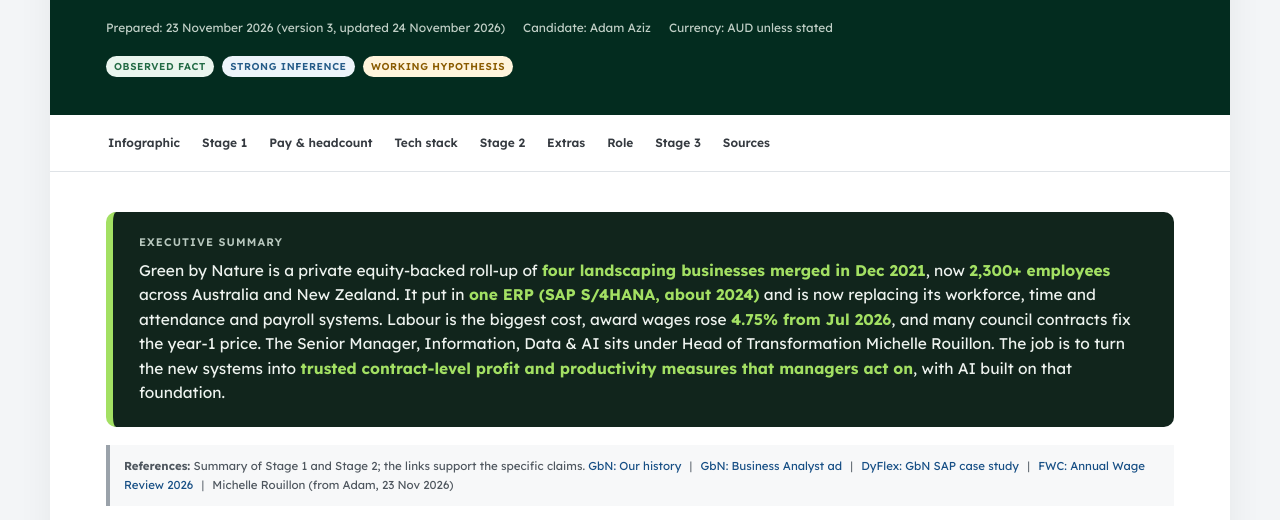
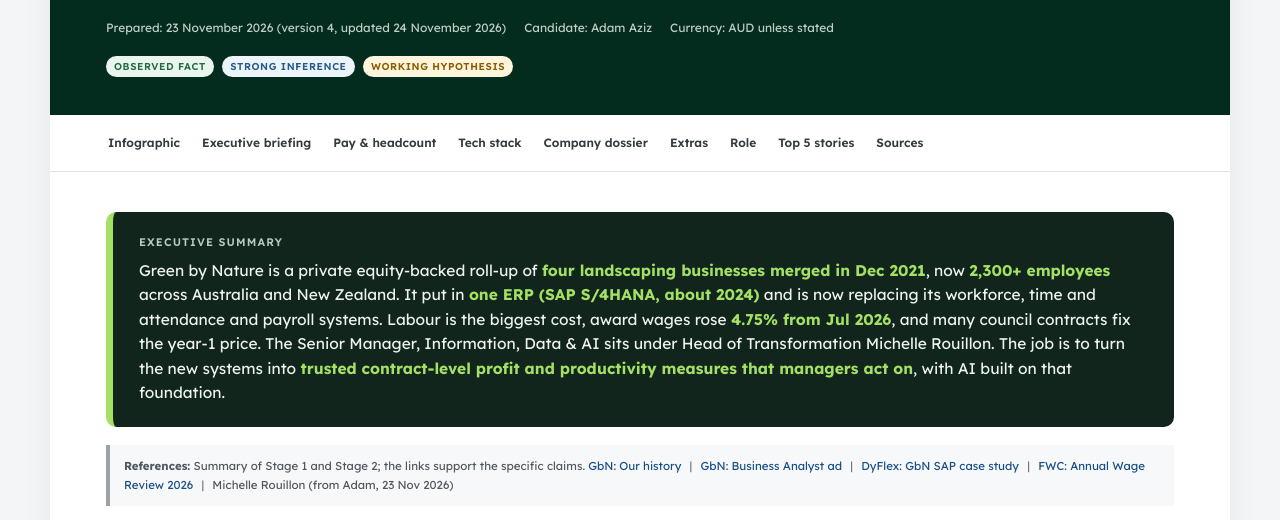
Before and after one commit to adamaziz1979/company-briefs, a plain HTML site: page briefs/green-by-nature.html in a window 1280 px wide. Shown: the part 280-800 px from the top of the page. Drawn offline with Linux system fonts and the light colour scheme.

Commit message:
Update Green by Nature brief (version 4)

```diff
--- a/briefs/green-by-nature.html
+++ b/briefs/green-by-nature.html
@@ -161,7 +161,7 @@ td,.v,.tag,.num{font-variant-numeric:tabular-nums}
   <h1><span>Green by Nature</span>: Company, Role and Recruitment Brief</h1>
   <div class="sub">Senior Manager, Information, Data &amp; AI (Mascot, Sydney; reports to the Head of Transformation; advertised by Boyd Recruitment as "Head of Data, Insights &amp; AI") | Executive infographic, Stage 1 executive briefing, compensation and headcount, tech stack, Stage 2 company dossier (sections 1 to 7, 10 and 11), role deconstruction and Stage 3 top five experiences to lead with.</div>
   <div class="meta">
-    <span>Prepared: 23 November 2026 (version 3, updated 24 November 2026)</span>
+    <span>Prepared: 23 November 2026 (version 4, updated 24 November 2026)</span>
     <span>Candidate: Adam Aziz</span>
     <span>Currency: AUD unless stated</span>
     <span><span class="badge fact">Observed Fact</span> <span class="badge infer">Strong Inference</span> <span class="badge hyp">Working Hypothesis</span></span>
@@ -170,13 +170,13 @@ td,.v,.tag,.num{font-variant-numeric:tabular-nums}
 
 <nav class="nav" aria-label="Report sections">
   <a href="#infographic">Infographic</a>
-  <a href="#stage1">Stage 1</a>
+  <a href="#stage1">Executive briefing</a>
   <a href="#pay">Pay &amp; headcount</a>
   <a href="#tech">Tech stack</a>
-  <a href="#stage2">Stage 2</a>
+  <a href="#stage2">Company dossier</a>
   <a href="#extras">Extras</a>
   <a href="#role">Role</a>
-  <a href="#stage3">Stage 3</a>
+  <a href="#stage3">Top 5 stories</a>
   <a href="#sources">Sources</a>
 </nav>
 
@@ -734,7 +734,7 @@ Power BI and SAP BusinessObjects reporting; no Fabric or Azure.<br><em>Framing:<
 
 <footer class="footer">
 <p><strong>Evidence labels.</strong> <span class="badge fact">Observed Fact</span> directly supported by a cited source. <span class="badge infer">Strong Inference</span> multiple facts point to it. <span class="badge hyp">Working Hypothesis</span> plausible, needs validation. <span class="badge limit">Caution</span> a limit or conflict to note.</p>
-<p>Figures and pay in AUD unless stated. Green by Nature is private and publishes no accounts; revenue is a third-party estimate. Boyd Recruitment's ad does not name the client; the match to Green by Nature is a Strong Inference. Prepared 23 November 2026 for Adam Aziz's interview preparation. Version 3 (24 November 2026): Named clients added to Stage 2 section 1. Version 2 (23 November 2026): Stage 3 story 5 updated from the revised STAR Skills (4-day figure now matches the Master Resume; figure conflict flag removed). Version 1 (23 November 2026): first issue.</p>
+<p>Figures and pay in AUD unless stated. Green by Nature is private and publishes no accounts; revenue is a third-party estimate. Boyd Recruitment's ad does not name the client; the match to Green by Nature is a Strong Inference. Prepared 23 November 2026 for Adam Aziz's interview preparation. Version 4 (24 November 2026): menu labels use section titles (Executive briefing, Company dossier, Top 5 stories). Version 3 (24 November 2026): Named clients added to Stage 2 section 1. Version 2 (23 November 2026): Stage 3 story 5 updated from the revised STAR Skills (4-day figure now matches the Master Resume; figure conflict flag removed). Version 1 (23 November 2026): first issue.</p>
 </footer>
 
 </main>
```
Also changed, not shown: index.html (+1 -1 lines).
